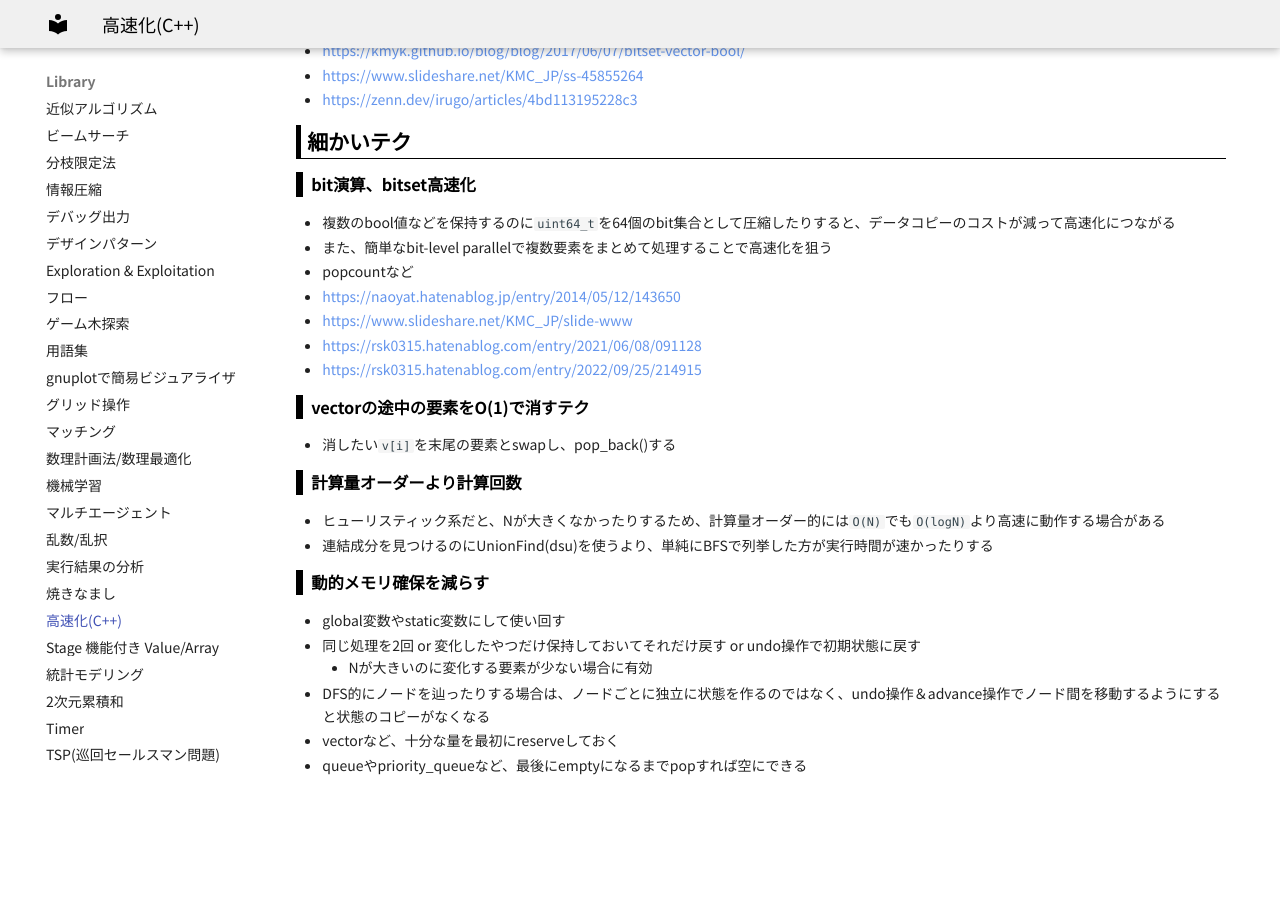
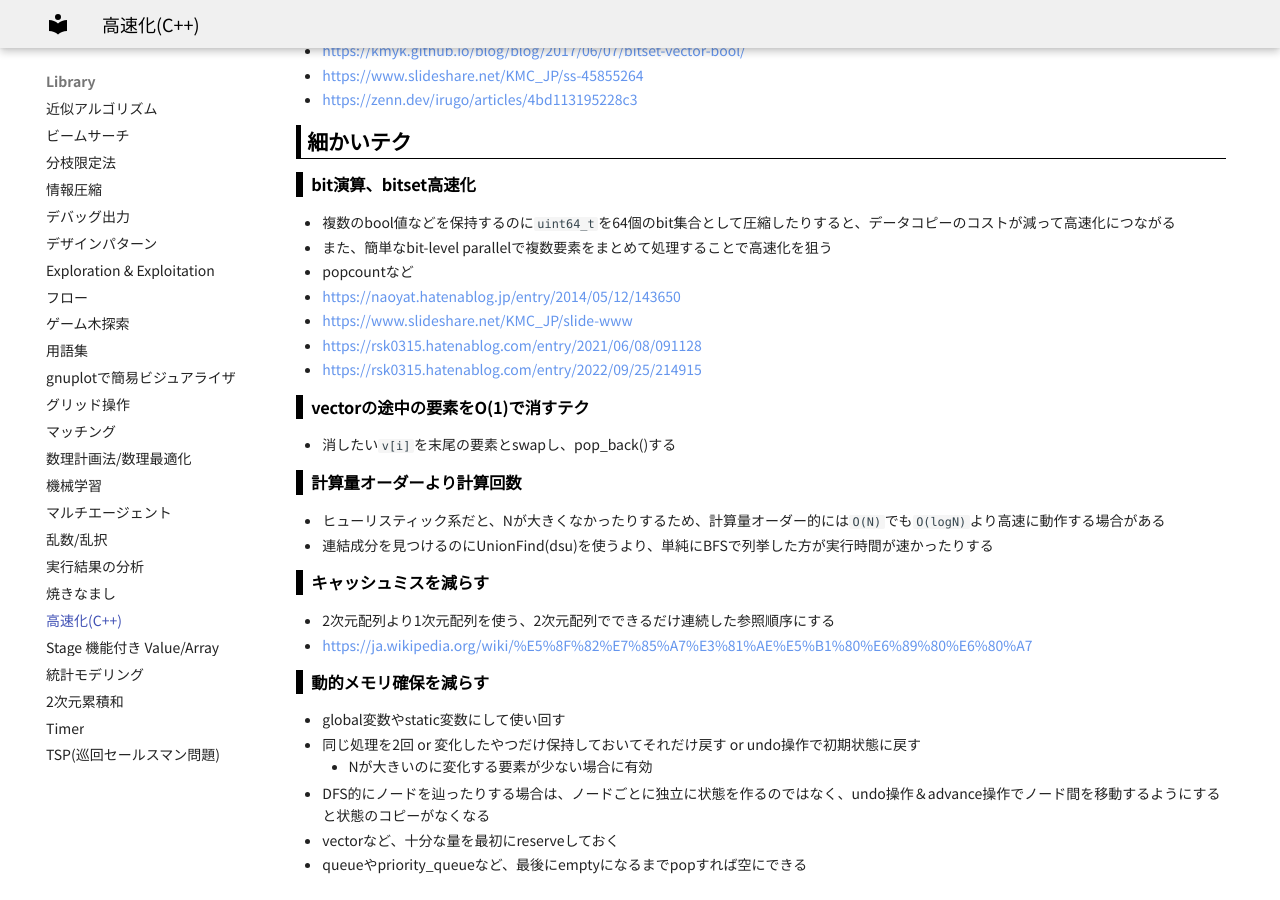
Before and after one commit to jetbead/AtCoderHeuristicContestMemo, an MkDocs documentation site: the page built from docs/Library/speedup.md, in a window 1280 px wide and 900 px high, scrolled down 503 px. Built offline with MkDocs 1.6.1 and Material for MkDocs 9.7.7, drawn with Linux system fonts in a browser that asks for light colours; some web fonts are replaced; before the commit the page ends 1303 px from its top, so only the background shows below that.

Commit message:
modify speedup

```diff
--- a/docs/Library/speedup.md
+++ b/docs/Library/speedup.md
@@ -42,6 +42,12 @@
 - ヒューリスティック系だと、Nが大きくなかったりするため、計算量オーダー的には`O(N)`でも`O(logN)`より高速に動作する場合がある
 - 連結成分を見つけるのにUnionFind(dsu)を使うより、単純にBFSで列挙した方が実行時間が速かったりする
 
+### キャッシュミスを減らす
+
+- 2次元配列より1次元配列を使う、2次元配列でできるだけ連続した参照順序にする
+- https://ja.wikipedia.org/wiki/%E5%8F%82%E7%85%A7%E3%81%AE%E5%B1%80%E6%89%80%E6%80%A7
+
+
 ### 動的メモリ確保を減らす
 
 - global変数やstatic変数にして使い回す
```
